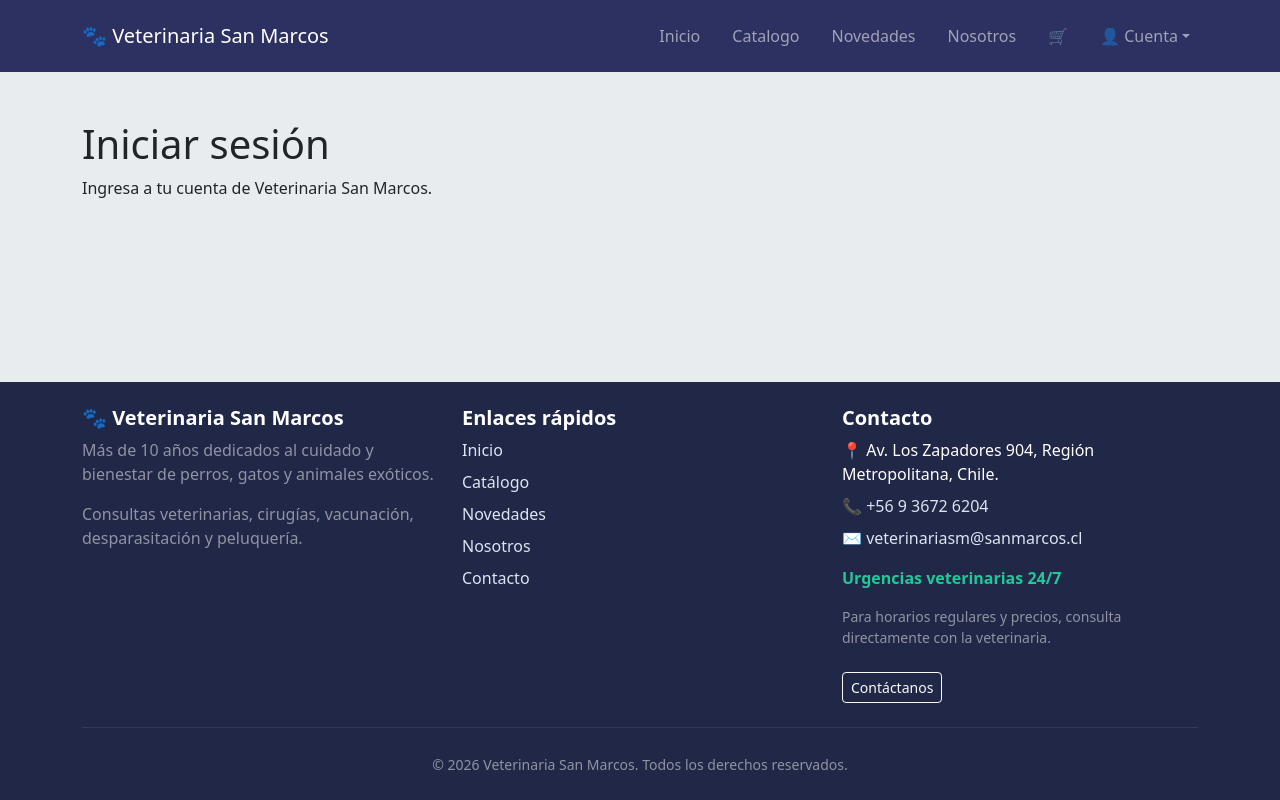
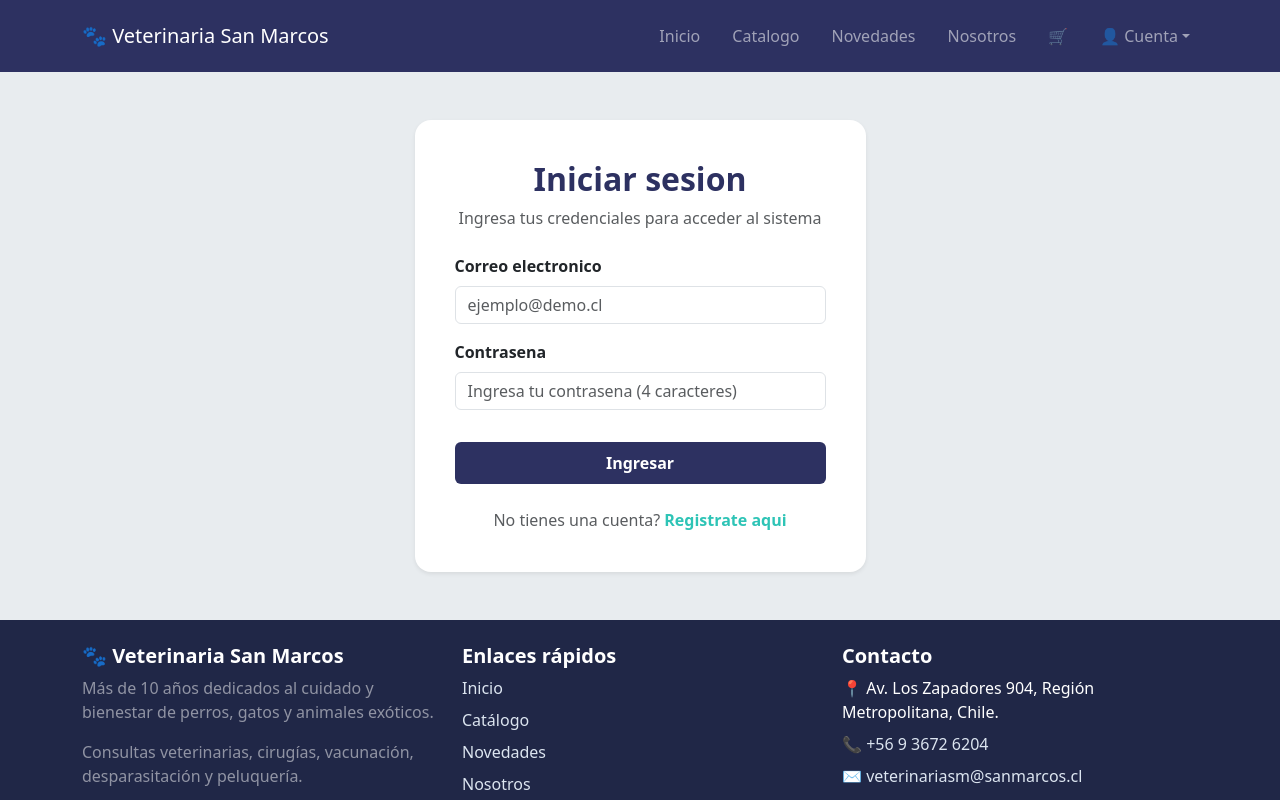
Before and after one commit to IgorEeyore/VeterinariaFrontend, a React (Vite) app: page /login in a window 1280 px wide. Shown: the top 800 px of the page. Built offline with nearby package versions, Linux system fonts and the light colour scheme.

Commit message:
integrar organismo FormularioLogin en pagina login

```diff
--- a/src/paginas/login.tsx
+++ b/src/paginas/login.tsx
@@ -1,10 +1,11 @@
+import FormularioLogin from "../componentes/organismos/FormularioLogin"
+
 function Login() {
   return (
-    <div className="container mt-5">
-      <h1>Iniciar sesión</h1>
-      <p>Ingresa a tu cuenta de Veterinaria San Marcos.</p>
+    <div className="container py-5">
+      <FormularioLogin />
     </div>
-  );
+  )
 }
 
-export default Login;
+export default Login
```
